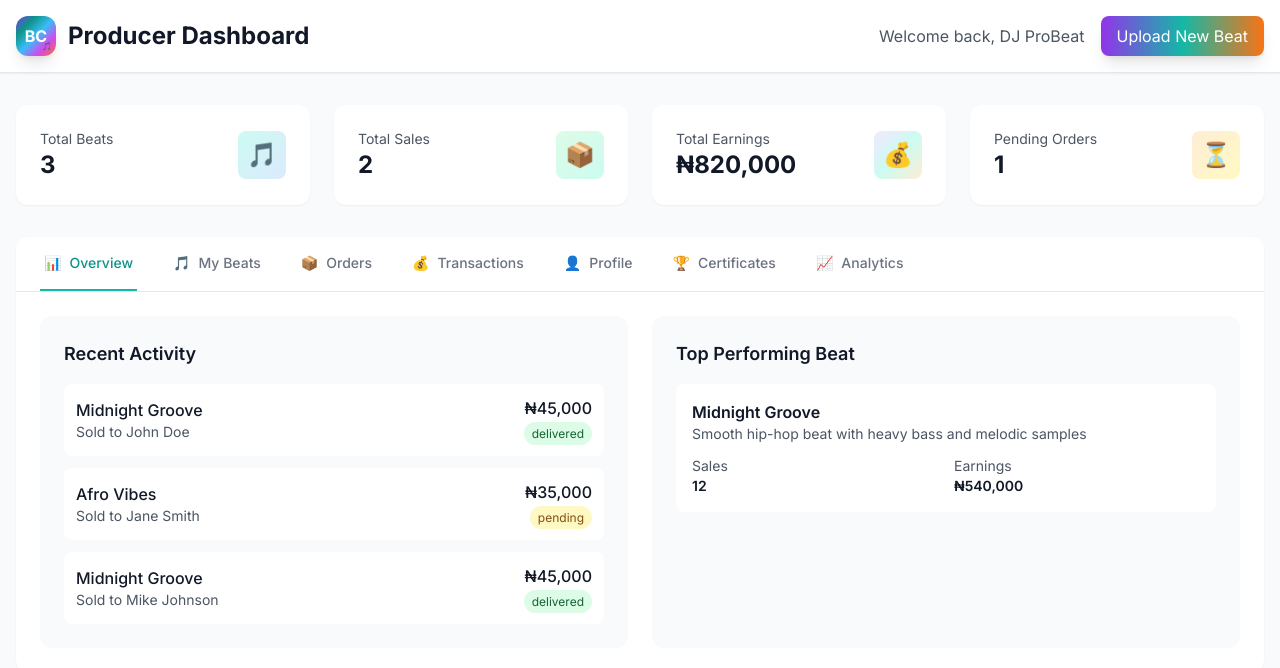
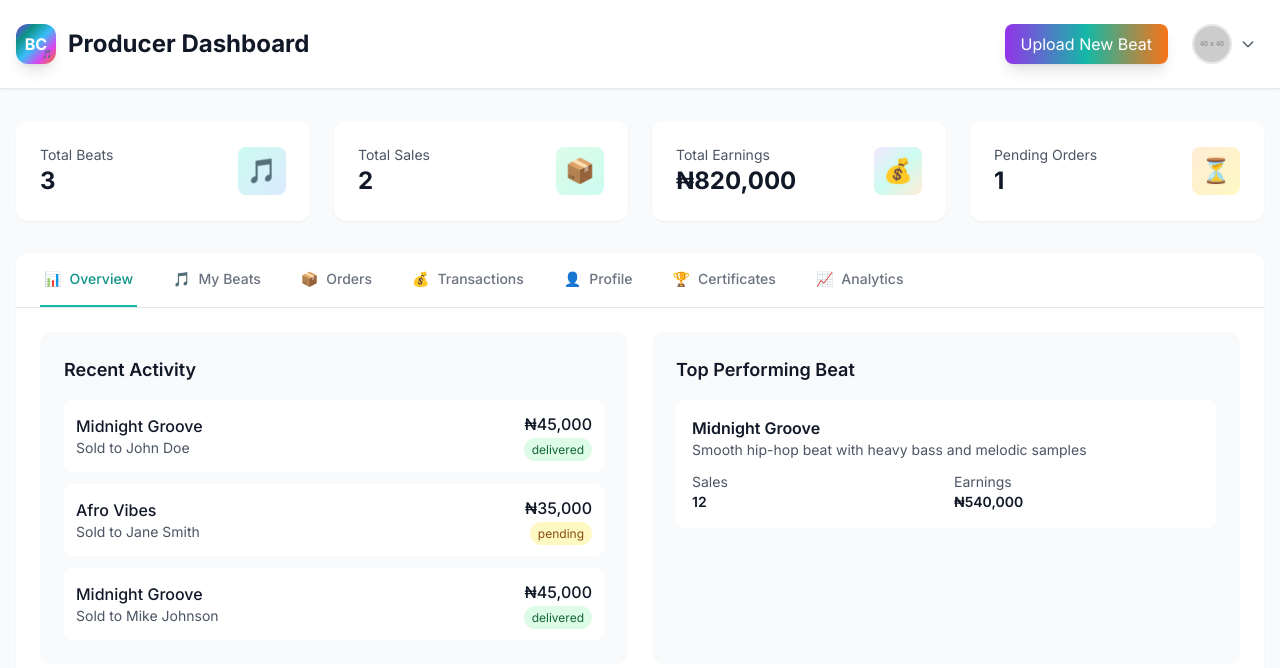
Before and after one commit to KachiAlex/beatscrest, a React (Vite) app in the folder frontend/: page /dashboard in a window 1280 px wide. Shown: the top 668 px of the page. Built offline with nearby package versions, Linux system fonts and the light colour scheme; sample sign-in values are in the browser's storage.

Commit message:
updated profile flow

```diff
--- a/frontend/src/pages/ProducerDashboard.tsx
+++ b/frontend/src/pages/ProducerDashboard.tsx
@@ -39,9 +39,10 @@ interface Transaction {
 
 export default function ProducerDashboard() {
   const navigate = useNavigate();
-  const { user, loading: authLoading } = useAuth();
+  const { user, loading: authLoading, logout } = useAuth();
   const [activeTab, setActiveTab] = useState('overview');
   const [selectedBeat, setSelectedBeat] = useState<Beat | null>(null);
+  const [showProfileDropdown, setShowProfileDropdown] = useState(false);
   const [profileData, setProfileData] = useState({
     username: user?.username || '',
     email: user?.email || '',
@@ -65,6 +66,24 @@ export default function ProducerDashboard() {
       navigate('/');
     }
   }, [user, authLoading, navigate]);
+
+  // Close dropdown when clicking outside
+  useEffect(() => {
+    const handleClickOutside = (event: MouseEvent) => {
+      const target = event.target as Element;
+      if (!target.closest('.profile-dropdown')) {
+        setShowProfileDropdown(false);
+      }
+    };
+
+    if (showProfileDropdown) {
+      document.addEventListener('mousedown', handleClickOutside);
+    }
+
+    return () => {
+      document.removeEventListener('mousedown', handleClickOutside);
+    };
+  }, [showProfileDropdown]);
 
   // Show loading while checking auth
   if (authLoading) {
@@ -218,13 +237,72 @@ export default function ProducerDashboard() {
               <h1 className="text-2xl font-bold text-gray-900">Producer Dashboard</h1>
             </div>
             <div className="flex items-center gap-4">
-              <span className="text-gray-600">Welcome back, DJ ProBeat</span>
               <button
                 onClick={() => navigate('/upload')}
                 className="bg-gradient-to-r from-purple-600 via-teal-500 to-orange-500 hover:from-purple-700 hover:via-teal-600 hover:to-orange-600 text-white px-4 py-2 rounded-lg transition-all duration-300 shadow-lg"
               >
                 Upload New Beat
               </button>
+
+              {/* Profile Dropdown */}
+              <div className="relative profile-dropdown">
+                <button
+                  onClick={() => setShowProfileDropdown(!showProfileDropdown)}
+                  className="flex items-center gap-2 p-2 rounded-full hover:bg-gray-100 transition-colors"
+                >
+                  <img
+                    src={user?.profile_picture || 'https://via.placeholder.com/40'}
+                    alt="Profile"
+                    className="w-10 h-10 rounded-full object-cover border-2 border-gray-200"
+                  />
+                  <svg
+                    className={`w-4 h-4 text-gray-600 transition-transform ${showProfileDropdown ? 'rotate-180' : ''}`}
+                    fill="none"
+                    stroke="currentColor"
+                    viewBox="0 0 24 24"
+                  >
+                    <path strokeLinecap="round" strokeLinejoin="round" strokeWidth={2} d="M19 9l-7 7-7-7" />
+                  </svg>
+                </button>
+
+                {/* Dropdown Menu */}
+                {showProfileDropdown && (
+                  <div className="absolute right-0 mt-2 w-64 bg-white rounded-xl shadow-lg border border-gray-200 py-2 z-50">
+                    <div className="px-4 py-3 border-b border-gray-100">
+                      <p className="font-medium text-gray-900">{user?.full_name || user?.username}</p>
+                      <p className="text-sm text-gray-600">{user?.email}</p>
+                    </div>
+
+                    <div className="py-1">
+                      <button
+                        onClick={() => {
+                          setActiveTab('profile');
+                          setShowProfileDropdown(false);
+                        }}
+                        className="w-full px-4 py-2 text-left text-gray-700 hover:bg-gray-50 flex items-center gap-3"
+                      >
+                        <svg className="w-4 h-4" fill="none" stroke="currentColor" viewBox="0 0 24 24">
+                          <path strokeLinecap="round" strokeLinejoin="round" strokeWidth={2} d="M16 7a4 4 0 11-8 0 4 4 0 018 0zM12 14a7 7 0 00-7 7h14a7 7 0 00-7-7z" />
+                        </svg>
+                        Edit Profile
+                      </button>
+
+                      <button
+                        onClick={() => {
+                          logout();
+                          setShowProfileDropdown(false);
+                        }}
+                        className="w-full px-4 py-2 text-left text-red-600 hover:bg-red-50 flex items-center gap-3"
+                      >
+                        <svg className="w-4 h-4" fill="none" stroke="currentColor" viewBox="0 0 24 24">
+                          <path strokeLinecap="round" strokeLinejoin="round" strokeWidth={2} d="M17 16l4-4m0 0l-4-4m4 4H7m6 4v1a3 3 0 01-3 3H6a3 3 0 01-3-3V7a3 3 0 013-3h4a3 3 0 013 3v1" />
+                        </svg>
+                        Sign Out
+                      </button>
+                    </div>
+                  </div>
+                )}
+              </div>
             </div>
           </div>
         </div>
```
